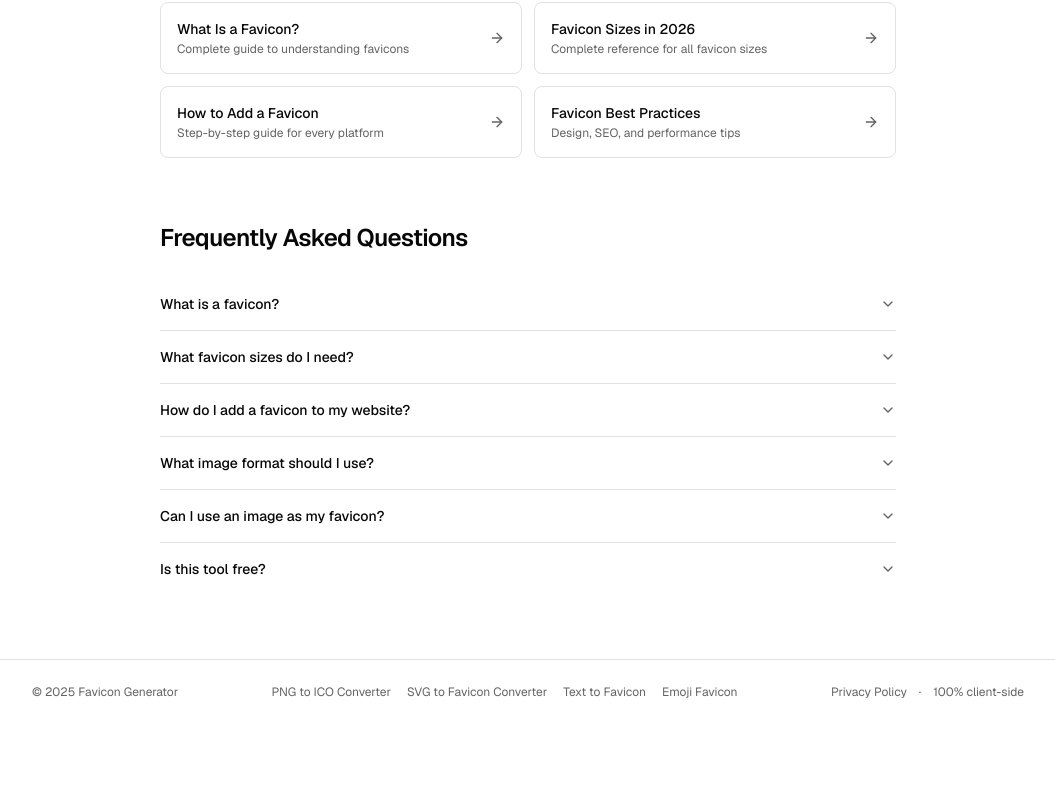
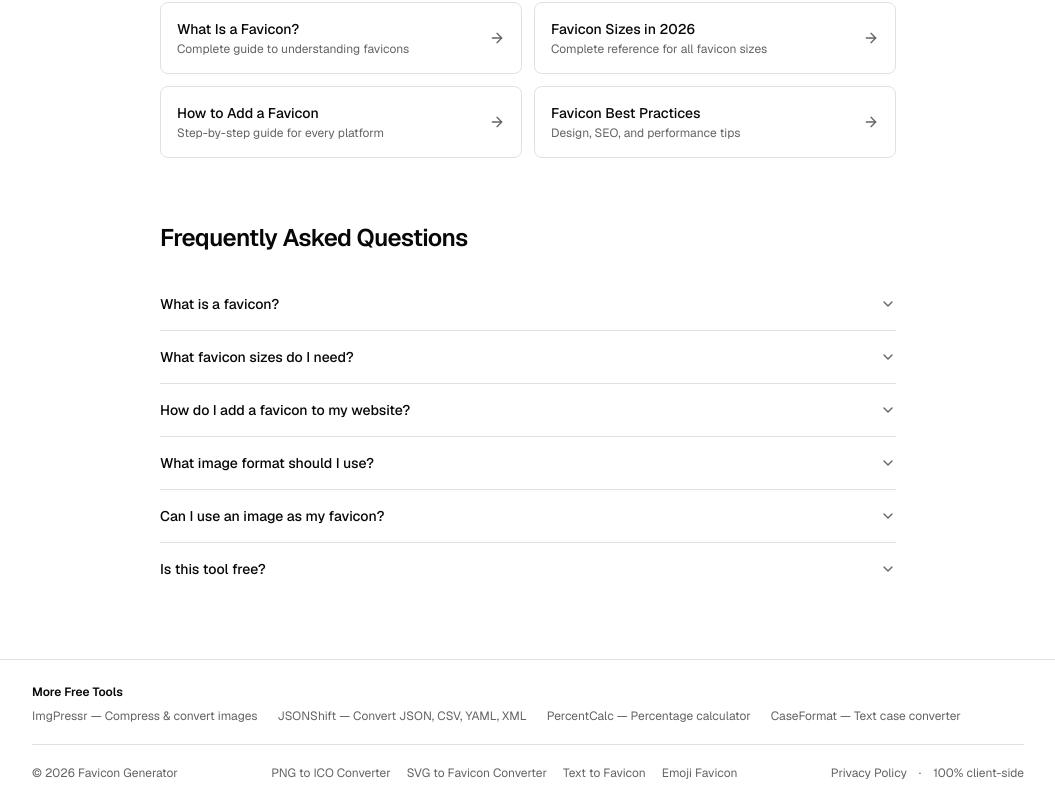
Before and after one commit to Kemalyavas/v0-favicon-generator, a Next.js app: page / in a window 1280 px wide. Shown: the part 1432-2237 px from the top of the page, without its empty margins (112-1167 px from the left). Before the commit the page ends 2156 px from the top, so only its background shows below. Built offline with nearby package versions, Linux system fonts and the light colour scheme; no server answers.

Commit message:
Footer'a More Free Tools cross-linking eklendi

```diff
--- a/app/page.tsx
+++ b/app/page.tsx
@@ -165,9 +165,19 @@ export default function Page() {
 
       {/* Footer */}
       <footer className="border-t border-border">
-        <div className="mx-auto flex w-full max-w-5xl flex-col items-center justify-between gap-4 px-4 py-6 sm:flex-row">
+        <div className="mx-auto w-full max-w-5xl px-4 py-6">
+          <div className="mb-5 pb-5 border-b border-border">
+            <p className="text-xs font-semibold text-foreground mb-2">More Free Tools</p>
+            <div className="flex flex-wrap gap-x-5 gap-y-1">
+              <a href="https://imgpressr.com" target="_blank" rel="noopener noreferrer" className="text-xs text-muted-foreground hover:text-foreground transition-colors">ImgPressr — Compress & convert images</a>
+              <a href="https://jsonshift.com" target="_blank" rel="noopener noreferrer" className="text-xs text-muted-foreground hover:text-foreground transition-colors">JSONShift — Convert JSON, CSV, YAML, XML</a>
+              <a href="https://thepercentcalc.com" target="_blank" rel="noopener noreferrer" className="text-xs text-muted-foreground hover:text-foreground transition-colors">PercentCalc — Percentage calculator</a>
+              <a href="https://caseformat.com" target="_blank" rel="noopener noreferrer" className="text-xs text-muted-foreground hover:text-foreground transition-colors">CaseFormat — Text case converter</a>
+            </div>
+          </div>
+          <div className="flex flex-col items-center justify-between gap-4 sm:flex-row">
             <p className="text-xs text-muted-foreground">
-            &copy; 2025 Favicon Generator
+              &copy; {new Date().getFullYear()} Favicon Generator
             </p>
             <nav className="flex gap-4">
               {TOOLS.map((tool) => (
@@ -193,6 +203,7 @@ export default function Page() {
               </p>
             </div>
           </div>
+        </div>
       </footer>
     </main>
   )
```
Lines whose indentation alone changed are shown as unchanged.
